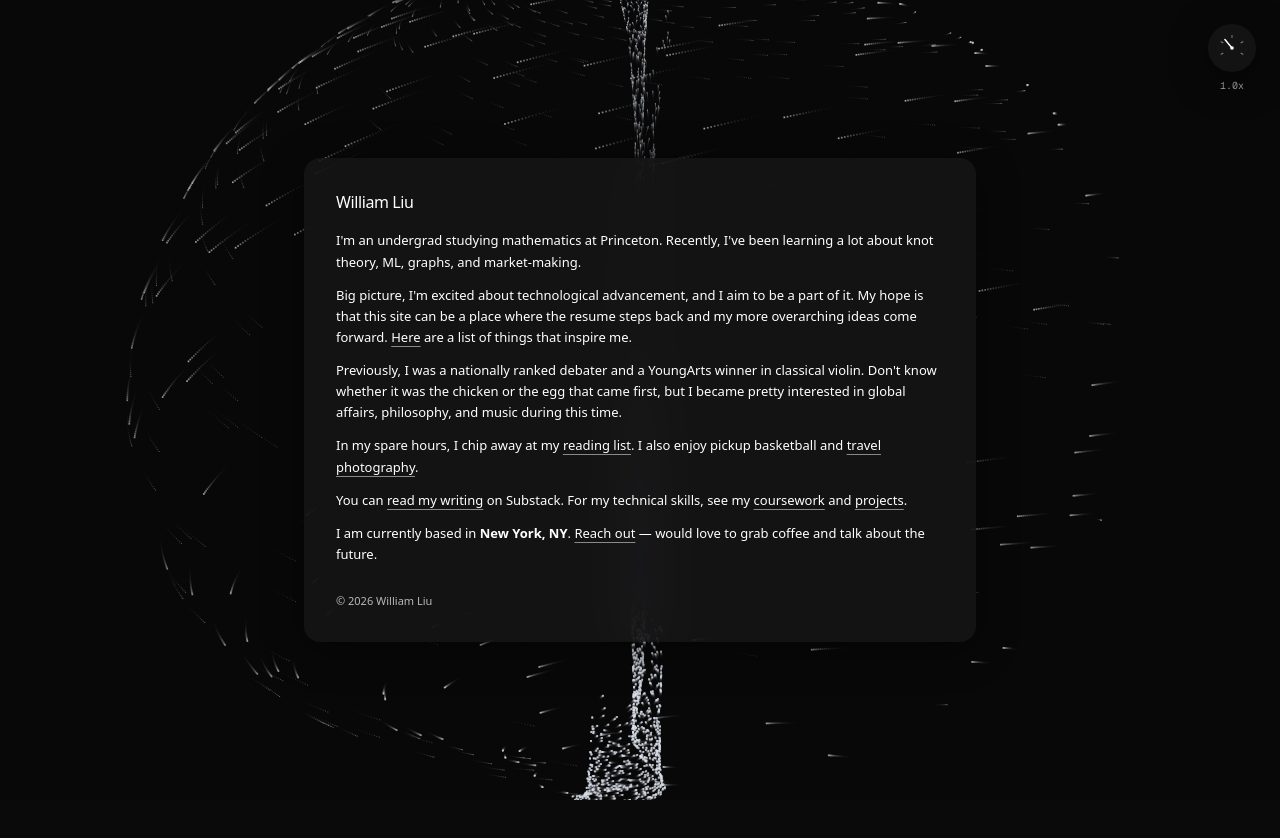
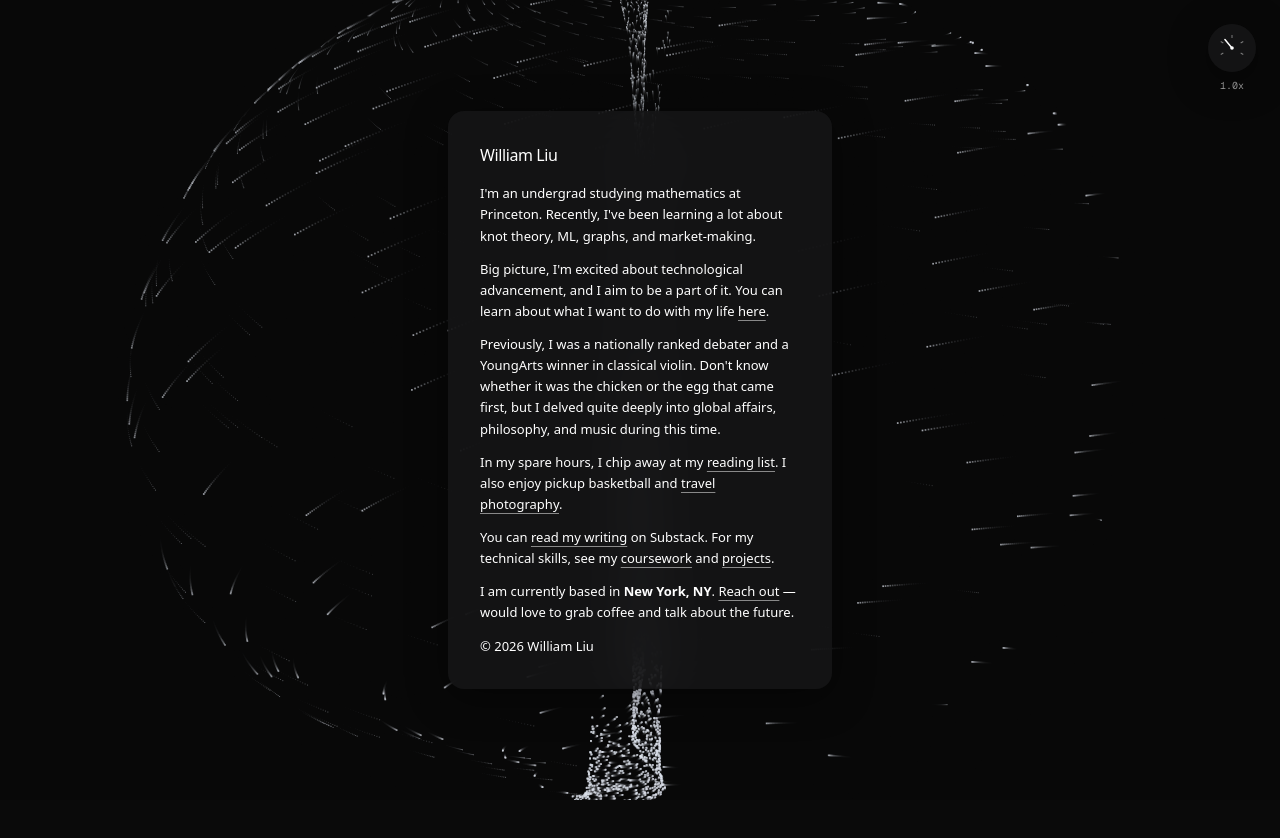
Before and after one commit to thewilliamliu/personal-website, a Next.js app: page / in a window 1280 px wide. Shown: the top 838 px of the page. Built offline with nearby package versions, Linux system fonts and the light colour scheme.

Commit message:
Narrower vertical card, shortened bio, copyright as regular line

```diff
--- a/app/attractor/page.tsx
+++ b/app/attractor/page.tsx
@@ -20,7 +20,7 @@ export default function AttractorPage() {
       <AizawaBackground />
       <div aria-hidden="true" className="h-[400vh]" />
       <main className="fixed inset-0 flex items-center justify-center p-6">
-        <section className="glass-card w-full max-w-2xl rounded-2xl p-7 md:p-8 text-white">
+        <section className="glass-card w-full max-w-sm rounded-2xl p-7 md:p-8 text-white">
           <h1 className="mb-4 text-base font-medium tracking-tight">
             The Aizawa Attractor
           </h1>
--- a/app/components/page-shell.tsx
+++ b/app/components/page-shell.tsx
@@ -14,7 +14,7 @@ export default function PageShell({
       <AizawaBackground />
       <div aria-hidden="true" className="h-[400vh]" />
       <main className="fixed inset-0 flex items-center justify-center p-6">
-        <section className="glass-card w-full max-w-2xl overflow-y-auto max-h-[85vh] rounded-2xl p-7 md:p-8 text-white">
+        <section className="glass-card w-full max-w-sm overflow-y-auto max-h-[85vh] rounded-2xl p-7 md:p-8 text-white">
           <h1 className="mb-4 text-base font-medium tracking-tight">{title}</h1>
           {children}
           <Link
--- a/app/page.tsx
+++ b/app/page.tsx
@@ -13,7 +13,7 @@ export default function Page() {
       {/* Scroll runway: scrolling rotates the attractor while the card stays put */}
       <div aria-hidden="true" className="h-[400vh]" />
       <main className="fixed inset-0 flex items-center justify-center p-6">
-        <section className="glass-card w-full max-w-2xl rounded-2xl p-7 md:p-8 text-white">
+        <section className="glass-card w-full max-w-sm rounded-2xl p-7 md:p-8 text-white">
           <h1 className="mb-4 text-base font-medium tracking-tight">
             William Liu
           </h1>
@@ -26,20 +26,19 @@ export default function Page() {
 
           <p className="mb-3 text-[13px] leading-relaxed">
             Big picture, I&apos;m excited about technological advancement, and
-            I aim to be a part of it. My hope is that this site can be a place
-            where the resume steps back and my more overarching ideas come
-            forward.{' '}
+            I aim to be a part of it. You can learn about what I want to do
+            with my life{' '}
             <Link href="/inspirations" className={link}>
-              Here
-            </Link>{' '}
-            are a list of things that inspire me.
+              here
+            </Link>
+            .
           </p>
 
           <p className="mb-3 text-[13px] leading-relaxed">
             Previously, I was a nationally ranked debater and a YoungArts
             winner in classical violin. Don&apos;t know whether it was the
-            chicken or the egg that came first, but I became pretty interested
-            in global affairs, philosophy, and music during this time.
+            chicken or the egg that came first, but I delved quite deeply into
+            global affairs, philosophy, and music during this time.
           </p>
 
           <p className="mb-3 text-[13px] leading-relaxed">
@@ -75,7 +74,7 @@ export default function Page() {
             .
           </p>
 
-          <p className="mb-5 text-[13px] leading-relaxed">
+          <p className="mb-3 text-[13px] leading-relaxed">
             I am currently based in <strong>New York, NY</strong>.{' '}
             <a href="mailto:williamliu@princeton.edu" className={link}>
               Reach out
@@ -83,7 +82,7 @@ export default function Page() {
             — would love to grab coffee and talk about the future.
           </p>
 
-          <p className="mt-7 text-[11px] text-white/70">
+          <p className="text-[13px] leading-relaxed">
             © {new Date().getFullYear()} William Liu
           </p>
         </section>
```
